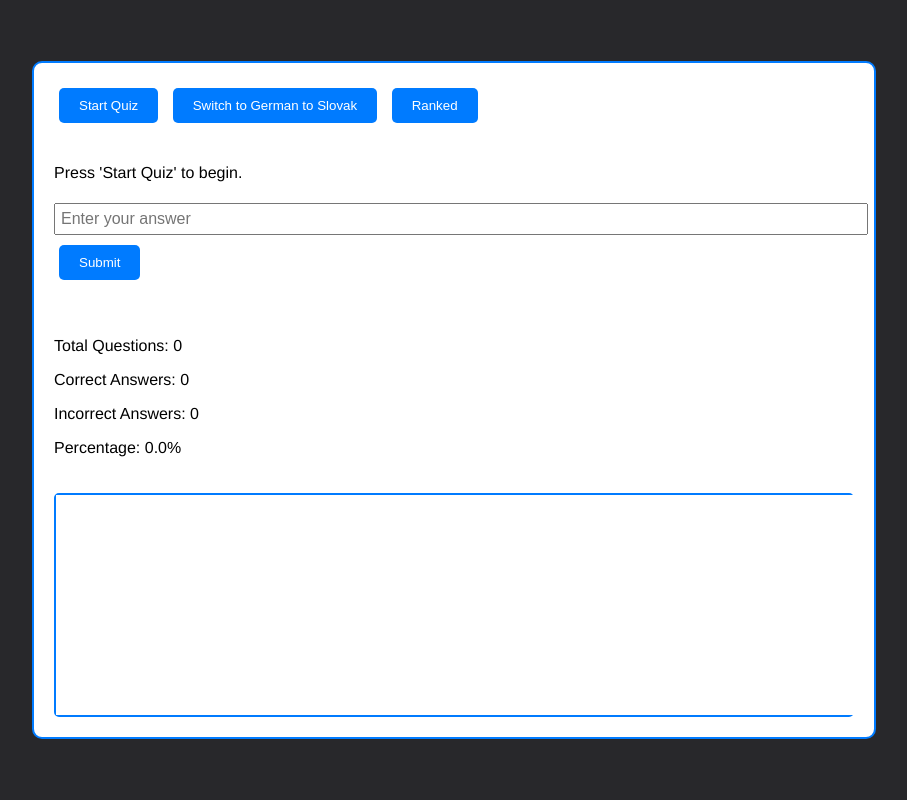
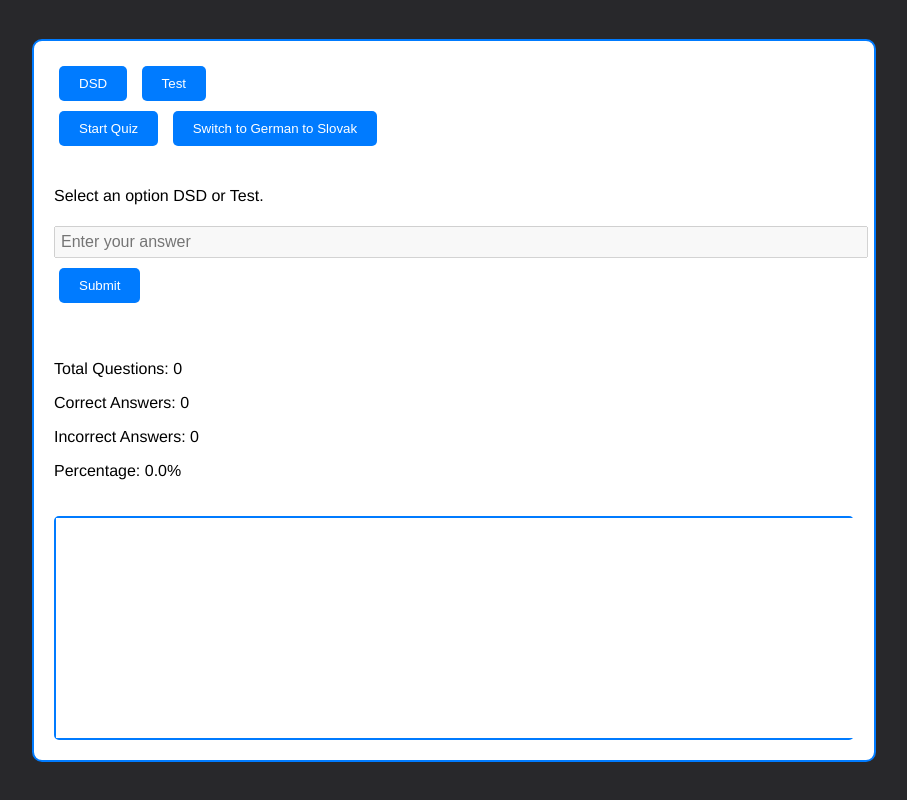
Before and after one commit to tpribula/dualnet, a website: page src/index.html in a window 1280 px wide. Shown: the whole page, without its empty margins (186-1093 px from the left). Drawn offline with Linux system fonts and the light colour scheme.

Commit message:
Update index.html

```diff
--- a/src/index.html
+++ b/src/index.html
@@ -8,15 +8,18 @@
 </head>
 <body>
     <div id="quiz-container">
+        <div id="file-selection">
+            <button id="file1-button">DSD</button>
+            <button id="file2-button">Test</button>
+        </div>
         <div id="quiz-controls">
-            <button id="start-button">Start Quiz</button>
-            <button id="switch-button">Switch to German to Slovak</button>
-            <button id="ranked-button">Ranked</button>
+            <button id="start-button" disabled>Start Quiz</button>
+            <button id="mode-switch-button" disabled>Switch to German to Slovak</button>
         </div>
         <div id="question-section">
-            <p id="question-label">Press 'Start Quiz' to begin.</p>
-            <input type="text" id="answer-input" placeholder="Enter your answer" />
-            <button id="submit-button">Submit</button>
+            <p id="question-label">Select an option DSD or Test.</p>
+            <input type="text" id="answer-input" placeholder="Enter your answer" disabled />
+            <button id="submit-button" disabled>Submit</button>
             <p id="feedback-label"></p>
         </div>
         <div id="stats">
```
